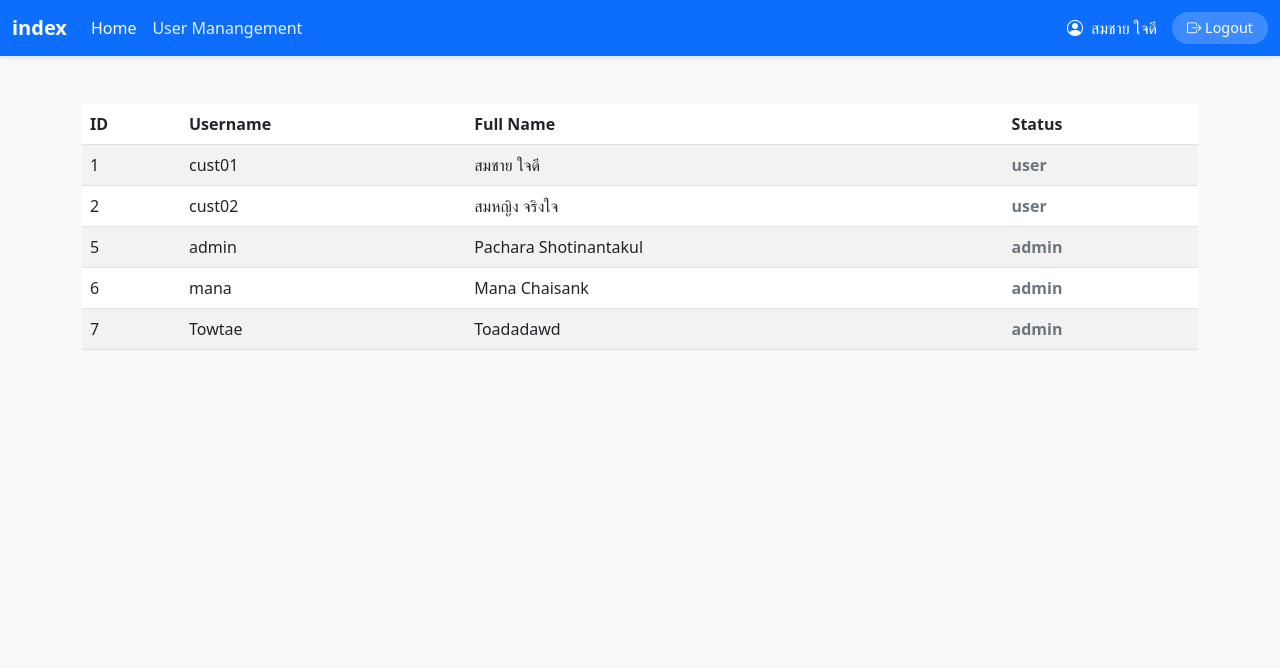
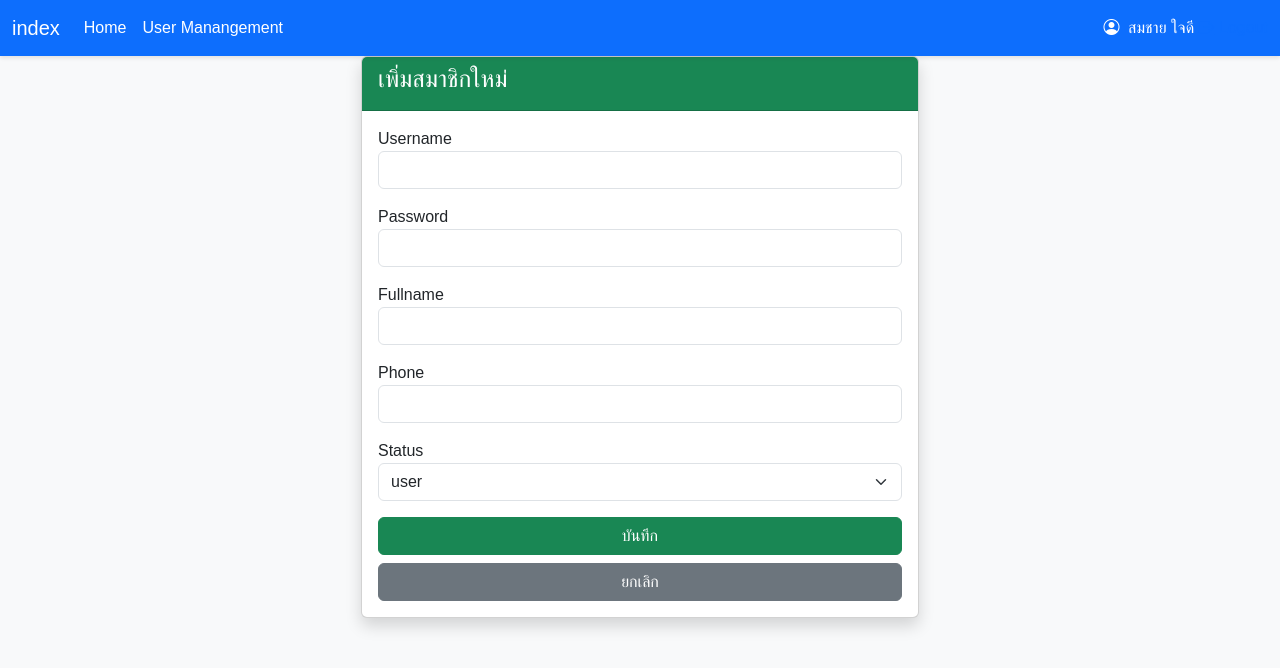
Before and after one commit to Kojikung/PHP-PAPONPHAT, a PHP site: page /admin/user.php?action=add in a window 1280 px wide. Shown: the top 668 px of the page. Run offline with PHP 8.4, Linux system fonts and the light colour scheme; a user stored in the database is signed in; data comes from the database, SQL or seed files in the repository.

Commit message:
Update user.php

```diff
--- a/PHP/admin/user.php
+++ b/PHP/admin/user.php
@@ -1,73 +1,24 @@
 <?php
 session_start();
-if(empty($_SESSION['username'])) {
-    header("Location: ../login.php");
-    exit();
-}
+require_once '../connect.php';
+
+// ตรวจสอบ Action (list, add, edit)
+$action = isset($_GET['action']) ? $_GET['action'] : 'list';
 ?>
 <!DOCTYPE html>
 <html lang="th">
 <head>
     <meta charset="UTF-8">
     <meta name="viewport" content="width=device-width, initial-scale=1.0">
-    <title>index</title>
-
+    <title>User Management</title>
     <link href="https://cdn.jsdelivr.net/npm/bootstrap@5.3.0/dist/css/bootstrap.min.css" rel="stylesheet">
     <link rel="stylesheet" href="https://cdn.jsdelivr.net/npm/bootstrap-icons@1.11.0/font/bootstrap-icons.css">
-
     <style>
-        body {
-            background-color: #f8f9fa;
-        }
-        /* Navbar สีน้ำเงินตามธีม */
-        .navbar-custom {
-            background-color: #0d6efd;
-            box-shadow: 0 2px 4px rgba(0,0,0,0.1);
-        }
-        .navbar-custom .navbar-brand {
-            color: white;
-            font-weight: bold;
-        }
-        .navbar-custom .nav-link {
-            color: rgba(255,255,255,0.9);
-        }
-        .navbar-custom .nav-link:hover,
-        .navbar-custom .nav-link.active {
-            color: white;
-            font-weight: 500;
-        }
-
-        /* ส่วนแสดงชื่อผู้ใช้และ Logout ด้านขวา */
-        .user-profile {
-            color: white;
-            display: flex;
-            align-items: center;
-            gap: 15px;
-        }
-        .user-name {
-            font-weight: 500;
-        }
-        .btn-logout {
-            background-color: rgba(255, 255, 255, 0.2);
-            color: white;
-            border: none;
-            padding: 5px 15px;
-            border-radius: 20px;
-            text-decoration: none;
-            transition: background 0.3s;
-            font-size: 0.9rem;
-        }
-        .btn-logout:hover {
-            background-color: rgba(255, 255, 255, 0.4);
-            color: white;
-        }
-
-        /* จัดการส่วน Dropdown menu ให้สวยงาม */
-        .dropdown-menu {
-            border-radius: 8px;
-            border: none;
-            box-shadow: 0 4px 6px rgba(0,0,0,0.1);
-        }
+        body { background-color: #f8f9fa; font-family: 'Sarabun', sans-serif; }
+        /* Navbar สีน้ำเงินตามรูป */
+        .navbar-custom { background-color: #0d6efd; box-shadow: 0 2px 4px rgba(0,0,0,0.1); }
+        .navbar-custom .navbar-brand, .navbar-custom .nav-link { color: white !important; }
+        .user-profile { color: white; }
     </style>
 </head>
 <body>
@@ -99,45 +50,146 @@ if(empty($_SESSION['username'])) {
                         <i class="bi bi-person-circle me-1"></i>
                         <?php echo $_SESSION['fullname']; ?>
                     </span>
-                    <a href="../logout.php" class="btn-logout">
+                    <a href="logout.php" class="btn-logout">
                         <i class="bi bi-box-arrow-right"></i> Logout
                     </a>
                 </div>
             </div>
         </div>
     </nav>
-    <div class="container mt-5">
-        <table class="table table-striped">
-        <thead>
+    <div class="container">
+
+        <?php if(isset($_SESSION['msg'])): ?>
+            <div class="alert alert-success alert-dismissible fade show" role="alert">
+                <?php echo $_SESSION['msg']; unset($_SESSION['msg']); ?>
+                <button type="button" class="btn-close" data-bs-dismiss="alert"></button>
+            </div>
+        <?php endif; ?>
+
+        <?php if(isset($_SESSION['error'])): ?>
+            <div class="alert alert-danger alert-dismissible fade show" role="alert">
+                <?php echo $_SESSION['error']; unset($_SESSION['error']); ?>
+                <button type="button" class="btn-close" data-bs-dismiss="alert"></button>
+            </div>
+        <?php endif; ?>
+
+
+        <?php
+        // =========================================================
+        // VIEW 1: ฟอร์มเพิ่มข้อมูล (ADD) - แก้ไข Field ให้ตรง DB
+        // =========================================================
+        if ($action == 'add') { ?>
+            <div class="card shadow w-50 mx-auto">
+                <div class="card-header bg-success text-white"><h4>เพิ่มสมาชิกใหม่</h4></div>
+                <div class="card-body">
+                    <form action="user_crud.php" method="post">
+                        <div class="mb-3"><label>Username</label><input type="text" name="username" class="form-control" required></div>
+                        <div class="mb-3"><label>Password</label><input type="password" name="password" class="form-control" required></div>
+                        <div class="mb-3"><label>Fullname</label><input type="text" name="fullname" class="form-control" required></div>
+
+                        <div class="mb-3"><label>Phone</label><input type="text" name="phone" class="form-control" required></div>
+
+                        <div class="mb-3">
+                            <label>Status</label>
+                            <select name="status" class="form-select">
+                                <option value="user">user</option>
+                                <option value="admin">admin</option>
+                            </select>
+                        </div>
+                        <button type="submit" name="save_add" class="btn btn-success w-100">บันทึก</button>
+                        <a href="user.php" class="btn btn-secondary w-100 mt-2">ยกเลิก</a>
+                    </form>
+                </div>
+            </div>
+
+        <?php
+        // =========================================================
+        // VIEW 2: ฟอร์มแก้ไข (EDIT) - แก้ไข Field ให้ตรง DB
+        // =========================================================
+        } elseif ($action == 'edit' && isset($_GET['id'])) {
+            $id = $_GET['id'];
+            $sql = "SELECT * FROM users WHERE id = $id";
+            $result = $conn->query($sql);
+            $row = $result->fetch_assoc();
+        ?>
+            <div class="card shadow w-50 mx-auto">
+                <div class="card-header bg-primary text-white"><h4>แก้ไขข้อมูลสมาชิก</h4></div>
+                <div class="card-body">
+                    <form action="user_crud.php" method="post">
+                        <input type="hidden" name="id" value="<?php echo $row['id']; ?>">
+                        <div class="mb-3"><label>Username</label><input type="text" name="username" class="form-control" value="<?php echo $row['username']; ?>" required></div>
+                        <div class="mb-3"><label>Fullname</label><input type="text" name="fullname" class="form-control" value="<?php echo $row['fullname']; ?>" required></div>
+
+                        <div class="mb-3"><label>Phone</label><input type="text" name="phone" class="form-control" value="<?php echo $row['phone']; ?>" required></div>
+
+                        <div class="mb-3">
+                            <label>Status</label>
+                            <select name="status" class="form-select">
+                                <option value="user" <?php if($row['status']=='user') echo 'selected'; ?>>user</option>
+                                <option value="admin" <?php if($row['status']=='admin') echo 'selected'; ?>>admin</option>
+                            </select>
+                        </div>
+                        <button type="submit" name="save_edit" class="btn btn-primary w-100">อัปเดตข้อมูล</button>
+                        <a href="user.php" class="btn btn-secondary w-100 mt-2">ยกเลิก</a>
+                    </form>
+                </div>
+            </div>
+
+        <?php
+        // =========================================================
+        // VIEW 3: ตารางแสดงผล (TABLE)
+        // =========================================================
+        } else { ?>
+            <div class="d-flex justify-content-between align-items-center mb-3">
+                <h2>สมาชิก</h2>
+                <a href="user.php?action=add" class="btn btn-success">เพิ่มสมาชิก</a>
+            </div>
+
+            <div class="table-responsive bg-white shadow-sm rounded p-0">
+                <table class="table table-hover align-middle mb-0">
+                    <thead class="table-light">
                         <tr>
-                <th>ID</th>
+                            <th>Mem id</th>
                             <th>Username</th>
-                <th>Full Name</th>
-                <th>Status</th>
+                            <th>Fullname</th>
+                            <th>Phone</th> <th>Status</th> <th>จัดการ</th>
                         </tr>
                     </thead>
                     <tbody>
                         <?php
-                require_once '../connect.php';
-                $sql = "SELECT * FROM users";
+                            $sql = "SELECT * FROM users ORDER BY id ASC";
                             $result = $conn->query($sql);
                             if ($result->num_rows > 0) {
                                 while($row = $result->fetch_assoc()) {
-                            $status_class = ($row['status'] == 'Active') ? 'text-success' : 'text-secondary';
-                            echo "<tr>";
-                            echo "<td>" . $row['id'] . "</td>";
-                            echo "<td>" . $row['username'] . "</td>";
-                            echo "<td>" . $row['fullname'] . "</td>";
-                            echo "<td class='fw-bold {$status_class}'>" . $row['status'] . "</td>";                                echo "</tr>";
+                        ?>
+                            <tr>
+                                <td><?php echo $row['id']; ?></td>
+                                <td><?php echo $row['username']; ?></td>
+                                <td><?php echo $row['fullname']; ?></td>
+                                <td><?php echo $row['phone']; ?></td> <td>
+                                    <?php if($row['status'] == 'admin'): ?>
+                                        <span class="text-danger fw-bold">admin</span>
+                                    <?php else: ?>
+                                        <span class="text-secondary">user</span>
+                                    <?php endif; ?>
+                                </td>
+                                <td>
+                                    <a href="user.php?action=edit&id=<?php echo $row['id']; ?>" class="btn btn-primary btn-sm">แก้ไข</a>
+                                    <a href="user_crud.php?action=delete&id=<?php echo $row['id']; ?>" class="btn btn-danger btn-sm" onclick="return confirm('ยืนยันการลบข้อมูลนี้หรือไม่?');">ลบ</a>
+                                </td>
+                            </tr>
+                        <?php
                                 }
                             } else {
-                        echo "<tr><td colspan='5' class='text-center'>ไม่พบข้อมูลผู้ใช้งาน</td></tr>";
+                                echo "<tr><td colspan='6' class='text-center py-4'>ไม่พบข้อมูล</td></tr>";
                             }
                         ?>
                     </tbody>
                 </table>
             </div>
+        <?php } ?>
+
+    </div>
     <script src="https://cdn.jsdelivr.net/npm/bootstrap@5.3.0/dist/js/bootstrap.bundle.min.js"></script>
 </body>
-
 </html>
```
Lines whose indentation alone changed are shown as unchanged.
